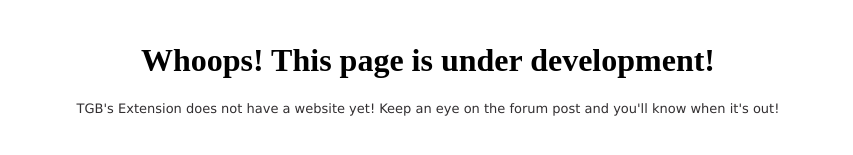
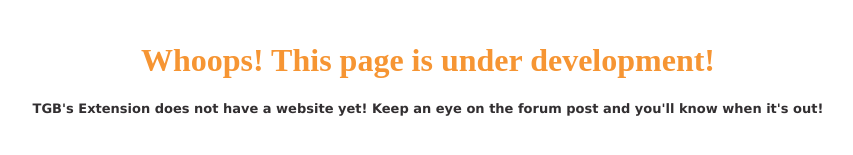
Before and after one commit to Felizolinha/Felizolinha.github.io, a plain HTML site: page index.html in a window 1280 px wide. Shown: the part 351-506 px from the top of the page, without its empty margins (212-1065 px from the left). Drawn offline with Linux system fonts and the light colour scheme.

Commit message:
Scratch 404 Page
Little fixes to style.

```diff
--- a/index.html
+++ b/index.html
@@ -8,10 +8,10 @@
  <body>
     <div class="box-content" style="text-align: center">
         <img src="//cdn.scratch.mit.edu/scratchr2/static/__1fc3293a2b98046d270d9940b9ead8be__/images/404-giga.png" style="margin:20px;padding: 10px;">
-        <div class="box-header" class="tk-bebas-neue">
-            <h1 style="text-shadow: 0 1px #fff; font-family: "helvetica neue",arial,sans-serif; font: 81.25% 'Lucida Grande',arial,sans-serif; color: orange; direction: ltr; text-align: center; font-size: 2em; line-height: 1.3077em; font-weight: 700; border: 0;  padding: 0; display: block;">Whoops! This page is under development!</h1>
+        <div class="box-header tk-bebas-neue">
+            <h1 style="font-family: Bebas Neue; color: #F69533; text-shadow: 0 1px #fff; font-family: "helvetica neue",arial,sans-serif; font: 81.25% 'Lucida Grande',arial,sans-serif; color: orange; direction: ltr; text-align: center; font-size: 2em; line-height: 1.3077em; font-weight: 700; border: 0;  padding: 0; display: block;">Whoops! This page is under development!</h1>
         </div>
-        <p style="color: #322f31; line-height: 1.5385em;  font: 81.25% 'Lucida Grande',arial,sans-serif; direction: ltr; text-shadow: 0 1px #fff; text-align: center; display: block;padding: 0;  border: 0; margin: 0 0 10px 0; font-size: 13px; ">TGB's Extension does not have a website yet! Keep an eye on the forum post and you'll know when it's out!</p>
+        <p style="color: #322f31; line-height: 1.5385em;  font: 81.25% 'Lucida Grande',arial,sans-serif; direction: ltr; text-shadow: 0 1px #fff; text-align: center; display: block;padding: 0;  border: 0; margin: 0 0 10px 0; font-size: 13px; "><b>TGB's Extension does not have a website yet! Keep an eye on the forum post and you'll know when it's out!</b></p>
     </div>
 </body>
 </html>
```
